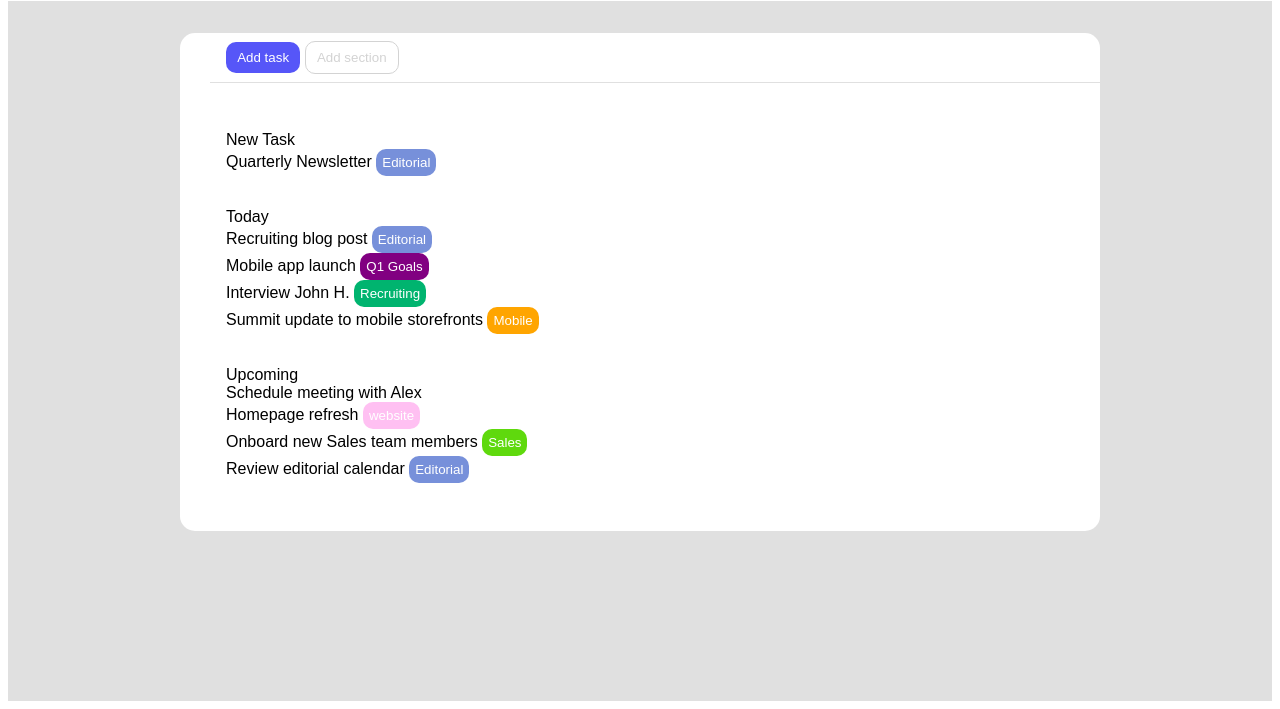
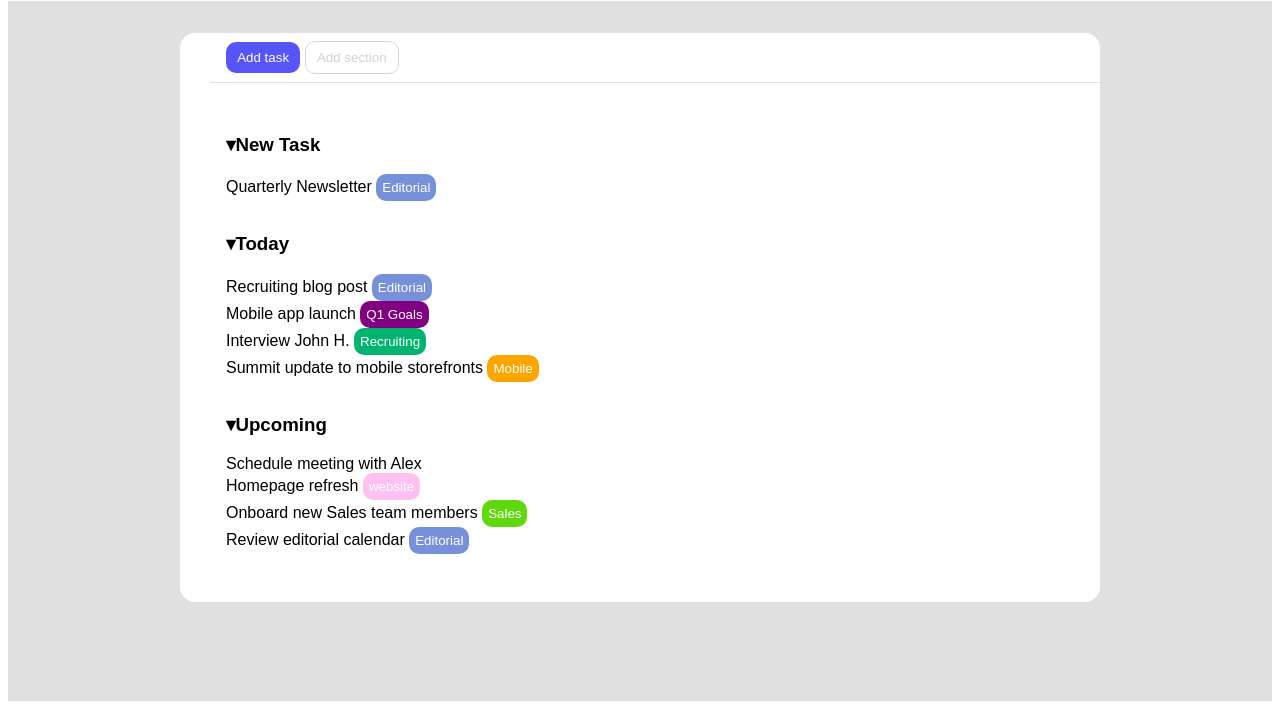
Before and after one commit to PaoloCrescenzi/html-css-toboolist, a plain HTML site: page index.html in a window 1280 px wide. Shown: the part 103-812 px from the top of the page. Drawn offline with Linux system fonts and the light colour scheme.

Commit message:
inserimento icone lista

```diff
--- a/index.html
+++ b/index.html
@@ -24,12 +24,14 @@
 
             <div class="lista">
                 <ul>
-                    <li class="list-item">New Task
+                    <li class="list-item">
+                        <h3>&blacktriangledown;New Task</h3>
                         <ul>
                             <li>Quarterly Newsletter <button class="but-editorial">Editorial</button></li>
                         </ul>
                     </li>
-                    <li class="list-item">Today
+                    <li class="list-item">
+                        <h3>&blacktriangledown;Today</h3>
                         <ul>
                             <li>Recruiting blog post <button class="but-editorial">Editorial</button></li>
                             <li>Mobile app launch <button class="but-purple"> Q1 Goals</button></li>
@@ -37,7 +39,8 @@
                             <li>Summit update to mobile storefronts <button class="but-orange">Mobile</button></li>
                         </ul>
                     </li>
-                    <li>Upcoming
+                    <li>
+                        <h3>&blacktriangledown;Upcoming</h3>
                         <ul>
                             <li>Schedule meeting with Alex</li>
                             <li>Homepage refresh <button class="but-pink">website</button></li>
```
Also changed, not shown: toboolist.png (added).
